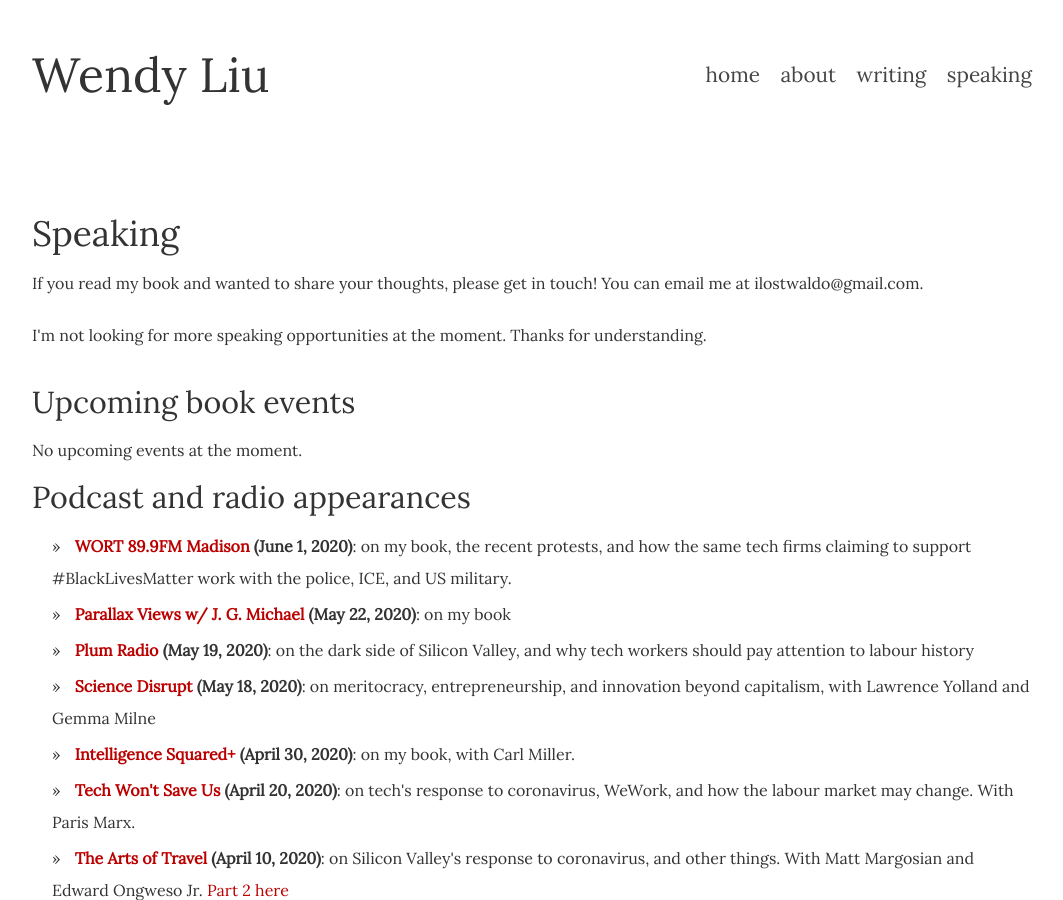
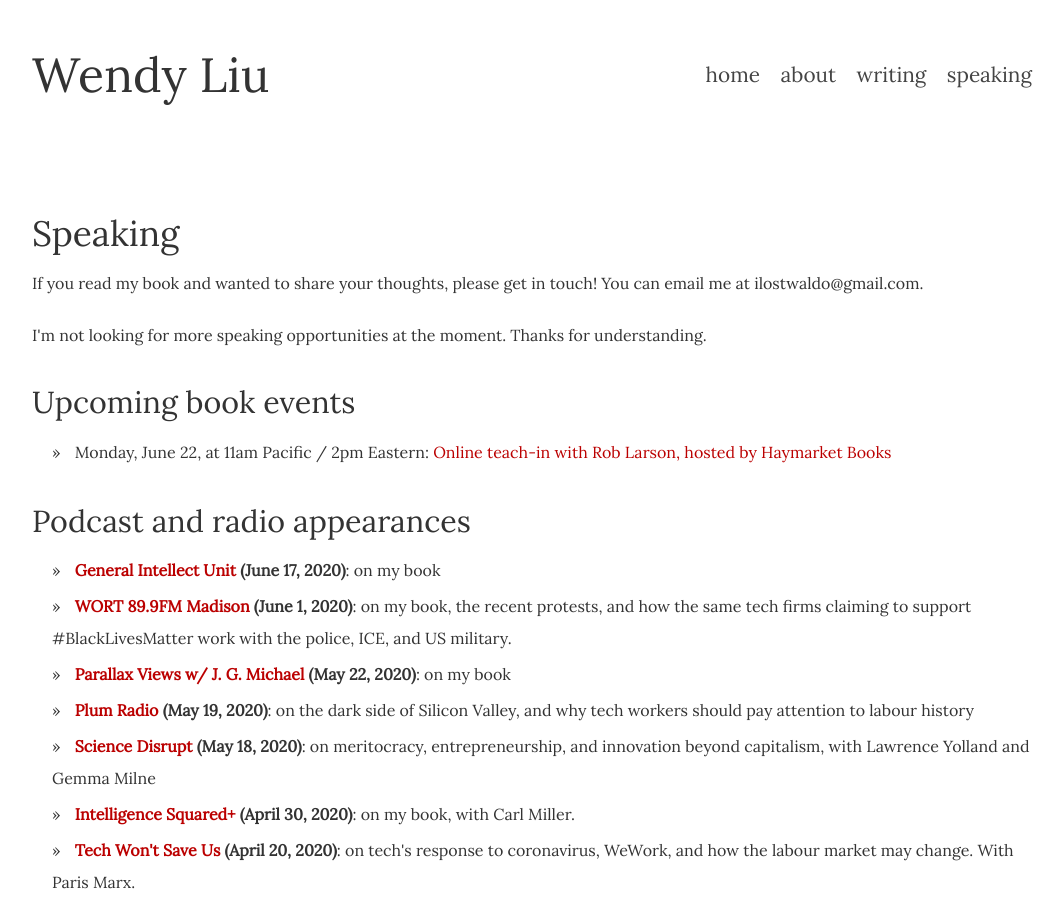
Before and after one commit to dellsystem/dellsystem.github.io, a Jekyll site: the page built from speaking/index.html, in a window 1280 px wide and 900 px high. Shown: the whole window, without its empty margins (108-1171 px from the left). Built offline with Jekyll 4.4.1, drawn with Linux system fonts in a browser that asks for light colours.

Commit message:
Update speaking page
added podcast, upcoming haymarket event

```diff
--- a/_includes/podcasts.html
+++ b/_includes/podcasts.html
@@ -1,4 +1,5 @@
 <ul>
+    <li><strong><a href="http://generalintellectunit.net/e/058-abolish-silicon-valley-with-wendy-liu/">General Intellect Unit</a> (June 17, 2020)</strong>: on my book</li>
     <li><strong><a href="https://soundcloud.com/wort-fm/big-tech-and-the-future-of-capitalism">WORT 89.9FM Madison</a> (June 1, 2020)</strong>: on my book, the recent protests, and how the same tech firms claiming to support #BlackLivesMatter work with the police, ICE, and US military.</li>
     <li><strong><a href="https://parallaxviews.podbean.com/e/wliu/">Parallax Views w/ J. G. Michael</a> (May 22, 2020)</strong>: on my book</li>
     <li><strong><a href="https://anchor.fm/plumradio/episodes/Ep--7-How-to-Abolish-Silicon-Valley--ft--Wendy-Liu-eeadaj">Plum Radio</a> (May 19, 2020)</strong>: on the dark side of Silicon Valley, and why tech workers should pay attention to labour history</li>
--- a/_includes/upcoming.html
+++ b/_includes/upcoming.html
@@ -1 +1,3 @@
-No upcoming events at the moment.
+<ul>
+    <li>Monday, June 22, at 11am Pacific / 2pm Eastern: <a href="https://www.haymarketbooks.org/events/136-abolish-silicon-valley">Online teach-in with Rob Larson, hosted by Haymarket Books</a></li>
+</ul>
```
